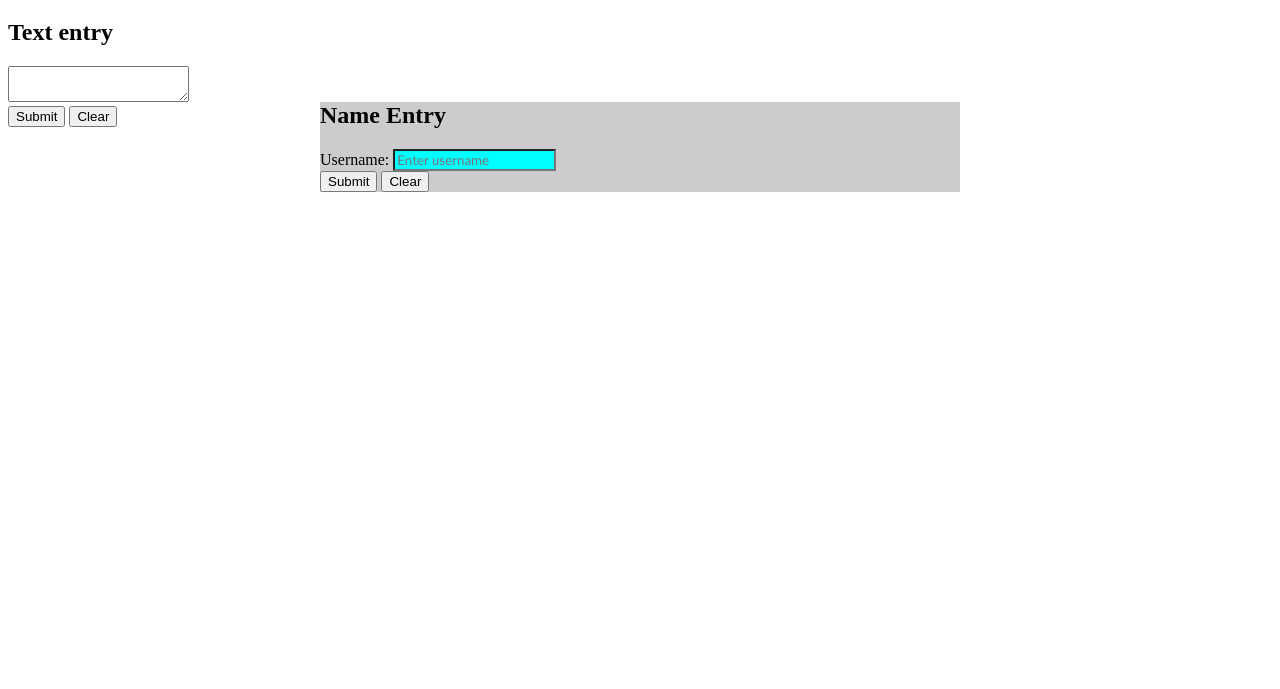
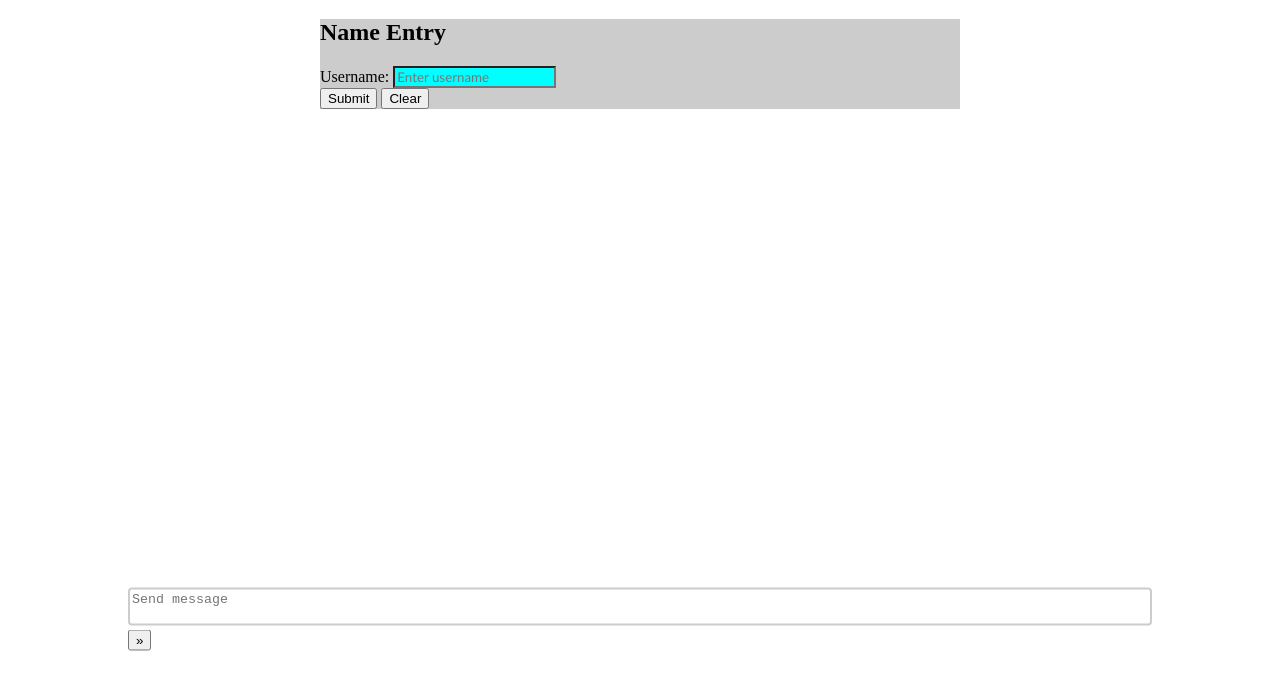
Before and after one commit to tuduun/Live-Chat-b, a plain HTML site: page docs/index.html in a window 1280 px wide. Shown: the part 61-750 px from the top of the page. Drawn offline with Linux system fonts and the light colour scheme.

Commit message:
Add class work apr 22

```diff
--- a/docs/index.html
+++ b/docs/index.html
@@ -6,17 +6,21 @@
   </head>
   <body>
     <main>
+      <div id = "chat-window">
       <h1>Dummy form</h1>
-      <!-- TODO: Create minimum interface according to wireframe -->
-      <h2>Text entry</h2>
-      <form>
+      <!-- : Create minimum interface according to wireframe -->
+      <div>
+      <!--<h2>Text entry</h2>-->
+      <form id = "chat_box" onsubmit = "return chat.send(this,'normal')">
         <label for="send_message"></label>
-        <textarea id = "send_message"></textarea>
-        <div>
-          <button type = "submit" id = "submit_button">Submit</button>
-          <button type = "reset" id = "reset_button">Clear</button>
-        </div>
+        <textarea id = "send_message" placeholder="Send message"></textarea>
+          <button type = "submit" id = "submit_button">
+            &raquo;  <!-- small arrow button -->
+          </button>
+          <!--<button type = "reset" id = "reset_button">Clear</button> -->
       </form>
+      </div>
+      </div>
 
       <div id = "nameModal">
         <h2>Name Entry</h2>
@@ -32,6 +36,6 @@
     </main>
 
     <!--: Use <script> element to import the client.js file -->
-      <script src = "scripts/client.js" type = "text/javascipt"></script>
+      <script src = "scripts/client.js" type = "text/javascript"></script>
   </body>
 </html>
--- a/docs/scripts/client.js
+++ b/docs/scripts/client.js
@@ -1,14 +1,23 @@
-var host = "wss://cmpsc-302-chat-server.herokuapp.com"; // TODO: Change to your Heroku host
+var host = "wss://cmpsc-302-chat-server-tuduun.herokuapp.com/"; // : Change to your Heroku host
+submit_button1.addEventListener("click", (evt) => {
+  let name = username.value;
+  if (!name) return false;
+  chat.name = name;
+  nameModal.setAttribute("hidden", "true");
+  evt.preventDefault();
+});
 
-
-
-
-submit_button1.addEventListener("click",(evt) => {
-    let name = username.value;
-    if(!name) return false;
-    chat.name = name;
-    nameModal.setAttribute("hidden","true");
+send_message.addEventListener("keydown", (evt) => {
+  if (evt.key == "Enter") {
+    submit_button.click();
     evt.preventDefault();
+  }
+});
+submit_button1.addEventListener("keydown", (evt) => {
+    if (evt.key == "Enter") {
+      submit_button.click();
+      evt.preventDefault();
+    }
   });
 
 //: Script WebSocket communication
@@ -17,13 +26,16 @@
   socket: new WebSocket(host),
   // Create the function that starts the chat
   init: () => {
+    chat.window = document.getElementById("chat-window");
+
     chat.socket.addEventListener("message", (evt) => {
       let msg = evt.data;
       console.log(msg);
+      chat.post(msg); //Post to actual div/window
     });
     // Keep connection alive by sending a message every 1 sec
     setInterval(() => {
-            chat.send("","ping");
+      chat.send("", "ping");
     }, 1000);
   },
 
@@ -31,21 +43,38 @@
   send: (message, type) => {
     let packet = {
       user: chat.name,
-            text: message,
+      text: send_message.value || message, // || means OR
       type: type,
-        }
+    };
+    if (typeof packet.text !== "string") return false;
     //
-        chat.socket.send(
-            JSON.stringify(packet)
-        );
+    chat.socket.send(JSON.stringify(packet));
+    if (type !== "ping") send_message.value = "";
+
     return false;
-    }
-}
+  },
+  //post the chat to the chat.window
 
-
-
-
-
+  post: (message) => {
+    let msg = document.createElement("p");
+    let text = document.createElement("span");
+    text.className = "chat-msg";
+    text.innerText = `${message}`;
+    msg.appendChild(text);
+    chat.window.appendChild(msg);
+    console.log(msg);
+    chat.scroll();
+    return false;
+  },
+  scroll: () => {
+    let msgs = Array.from(document.getElementsByClassName("chat-msg"));
+    let pos = msgs[msgs.length - 1].offsetTop;
+    chat.window.scrollTo({
+      top: pos,
+      behaviour: "smooth",
+    });
+  },
+};
 
 //start the chat
 
--- a/docs/style/style.css
+++ b/docs/style/style.css
@@ -1,4 +1,4 @@
-/* TODO: Design interface */
+/*: Design interface */
 
 
 
@@ -15,23 +15,34 @@
     border: 1;
 }
 
-
-
 #nameModal{
     position: relative;
     top: 50%;
-    transform: translateY(-50%);
+    transform: translateY(-50%,-50%);
     margin: 0 auto;
     width: 50vw;
     background: #ccc;
 }
 
+#chat_box{
+    position: fixed;
+    top: 85%;
+    left: 50%;
+    transform: translate(-50%, -50%);
+}
+
+textarea{
+    width: 80vw;
+    height: 11wh;
+    box-sizing: border-box;
+    border: 2px solid #ccc;
+    border-radius: 4px;
+    resize: none;
+    overflow-y: scroll;
+}
 
 
 
-
-
-
-/* TODO: Create media query {
+/* : Create media query {
 
 } */
```
Also changed, not shown: writing/feature.md (+2 -3 lines). Lines whose indentation alone changed are shown as unchanged.
